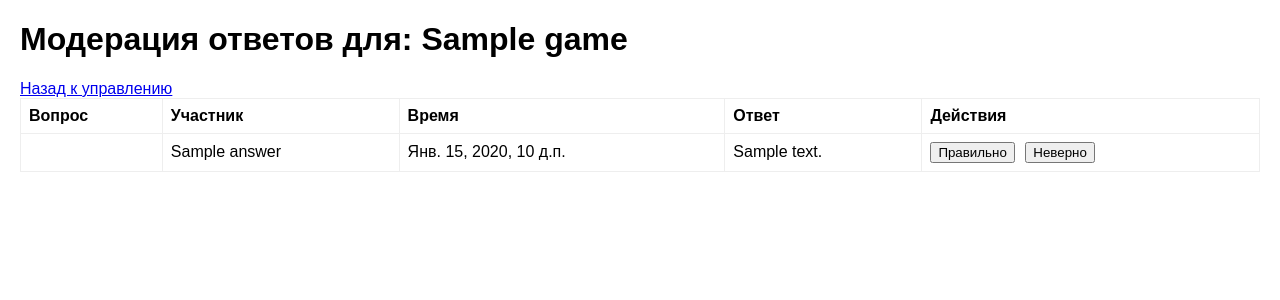
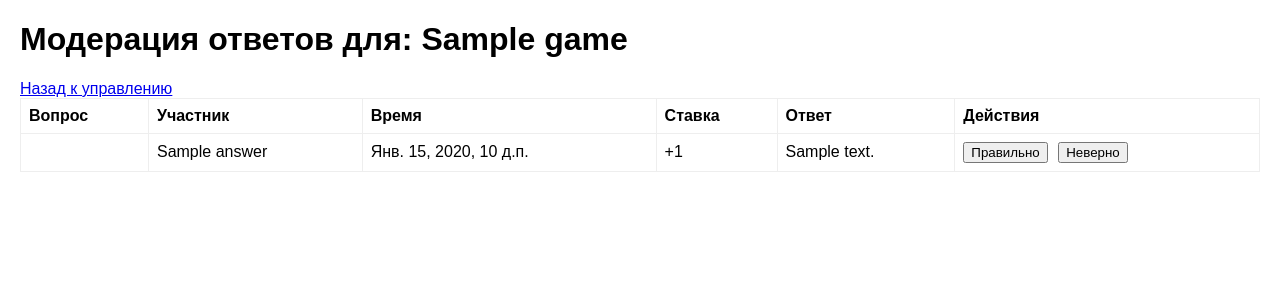
Before and after one commit to sqqggckd2x-ai/culturequiz, a Django app: template admin_panel/templates/admin_panel/moderate_answers.html in a window 1280 px wide. Shown: the top 300 px of the page. Run offline with Django 3.2, Linux system fonts and the light colour scheme; the template is opened without the code that fills it: values that come from a table or form of the project are taken from there, others are empty; tables that the repository leaves empty hold one stand-in row (values such as "Sample post"); data that the repository does not hold is empty.

Commit message:
UI: show selected bet; display bet_used in moderation tables

```diff
--- a/admin_panel/templates/admin_panel/moderate_answers.html
+++ b/admin_panel/templates/admin_panel/moderate_answers.html
@@ -13,7 +13,7 @@
 
   <table>
     <thead>
-      <tr><th>Вопрос</th><th>Участник</th><th>Время</th><th>Ответ</th><th>Действия</th></tr>
+      <tr><th>Вопрос</th><th>Участник</th><th>Время</th><th>Ставка</th><th>Ответ</th><th>Действия</th></tr>
     </thead>
     <tbody>
       {% for a in answers %}
@@ -21,6 +21,7 @@
           <td>{{ a.question.text|truncatechars:120 }}</td>
           <td>{% if a.team_name %}{{ a.team_name }}{% else %}{{ a.user_id }}{% endif %}</td>
           <td>{{ a.submitted_at|localtime }}</td>
+          <td>{% if a.bet_used %}+{{ a.bet_used }}{% else %}-{% endif %}</td>
           <td>{{ a.answer_text }}</td>
           <td>
             <form method="post" action="/admin/game/{{ game.id }}/mark_answer/{{ a.id }}/" style="display:inline">
--- a/admin_panel/templates/admin_panel/moderate_answers_question.html
+++ b/admin_panel/templates/admin_panel/moderate_answers_question.html
@@ -13,7 +13,7 @@
 
   <table>
     <thead>
-      <tr><th>Участник</th><th>Время</th><th>Статус</th><th>Ответ</th><th>Действия</th></tr>
+      <tr><th>Участник</th><th>Время</th><th>Статус</th><th>Ставка</th><th>Ответ</th><th>Действия</th></tr>
     </thead>
     <tbody>
       {% for a in answers %}
@@ -21,6 +21,7 @@
           <td>{% if a.team_name %}{{ a.team_name }}{% else %}{{ a.user_id }}{% endif %}</td>
           <td>{{ a.submitted_at|localtime }}</td>
           <td>{% if a.is_correct is None %}Не проверено{% elif a.is_correct %}Правильно{% else %}Неверно{% endif %}</td>
+          <td>{% if a.bet_used %}+{{ a.bet_used }}{% else %}-{% endif %}</td>
           <td>{{ a.answer_text }}</td>
           <td>
             <form method="post" action="/admin/game/{{ game.id }}/mark_answer/{{ a.id }}/" style="display:inline">
--- a/quiz/templates/quiz/play.html
+++ b/quiz/templates/quiz/play.html
@@ -30,6 +30,8 @@
       .options{display:flex;flex-wrap:wrap;gap:8px;margin-bottom:8px}
       .options button{padding:8px 12px;border:1px solid #ddd;background:#fafafa;border-radius:4px;cursor:pointer}
       .options button.selected{background:#dff0d8;border-color:#6abf69}
+      .bet-btn{padding:6px 10px;margin-right:6px;border:1px solid #cfcfcf;background:#f5f7fa;border-radius:4px}
+      .bet-btn.selected{background:#dff0d8;border-color:#6abf69}
       .options button.disabled{opacity:.5;cursor:not-allowed}
       .bet {margin-top:8px}
       .countdown{font-weight:bold;margin-left:8px}
```
